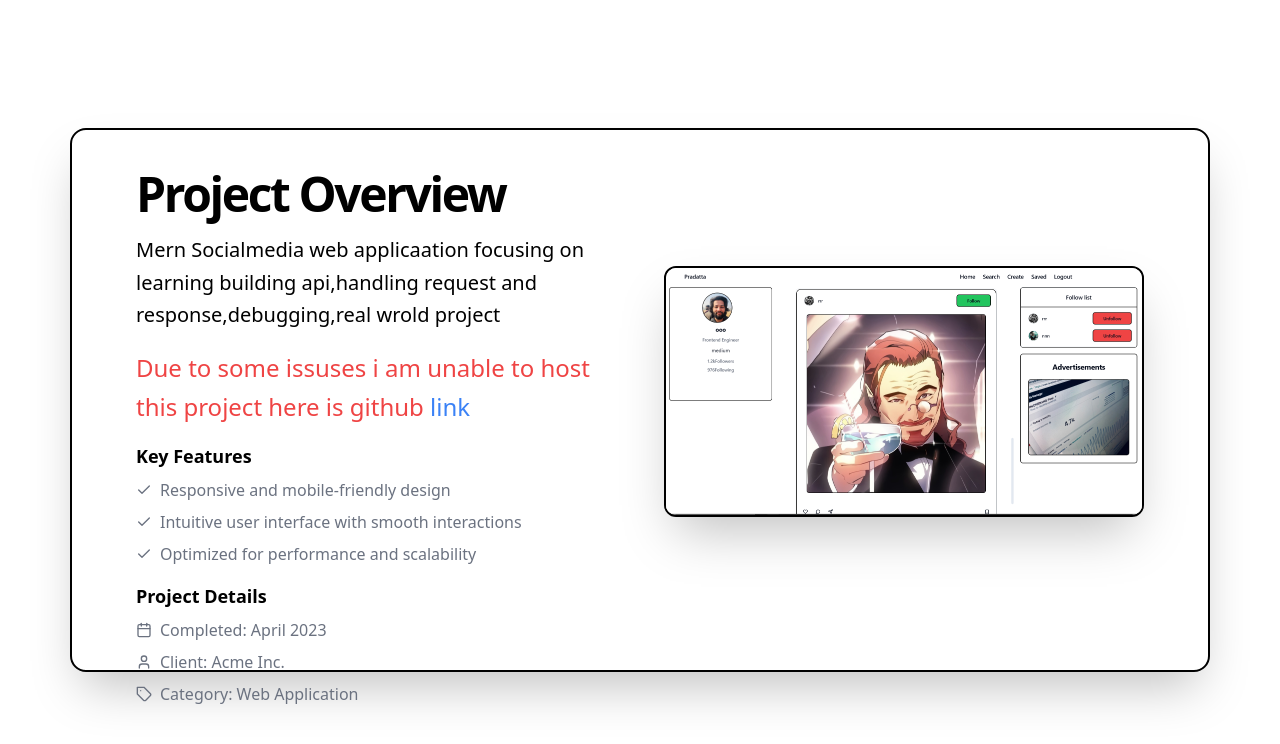
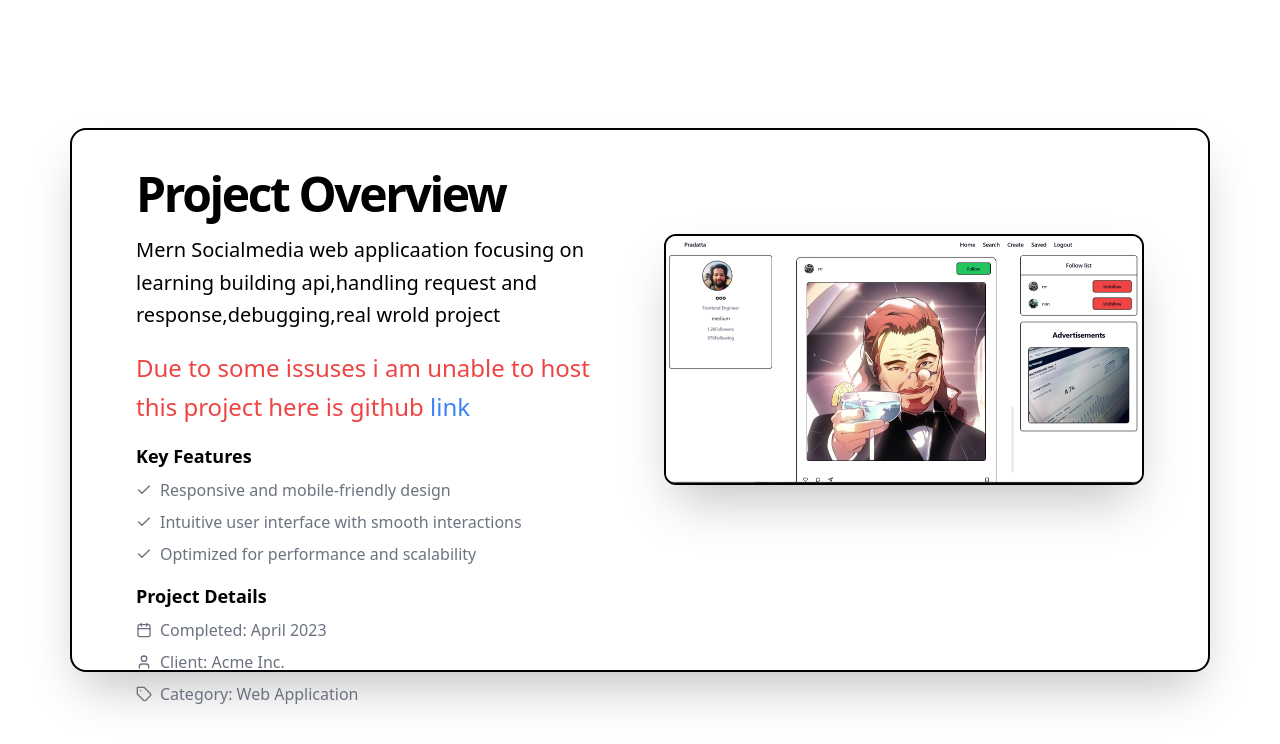
Before and after one commit to pradattaaryal/profile, a React (Vite) app: page /P in a window 1280 px wide. Shown: the top 744 px of the page. Built offline with nearby package versions, Linux system fonts and the light colour scheme.

Commit message:
Update P.jsx

```diff
--- a/src/components/P.jsx
+++ b/src/components/P.jsx
@@ -51,7 +51,7 @@ export default function P() {
             </div>
           </div>
         </div>
-        <div className="flex items-center mt-24 ">
+        <div className="flex items-center mt-16 ">
           <div>
           <img
             alt="Project Screenshot"
```
